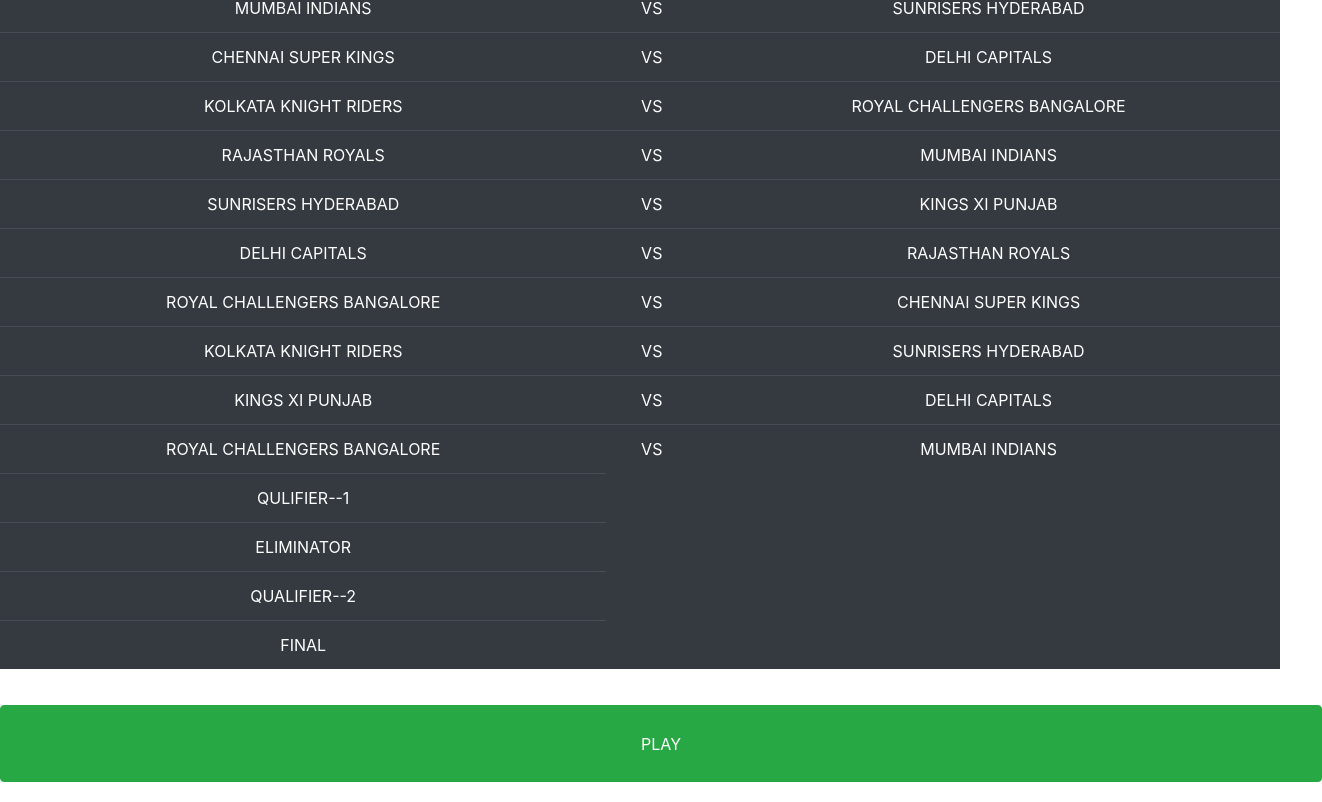
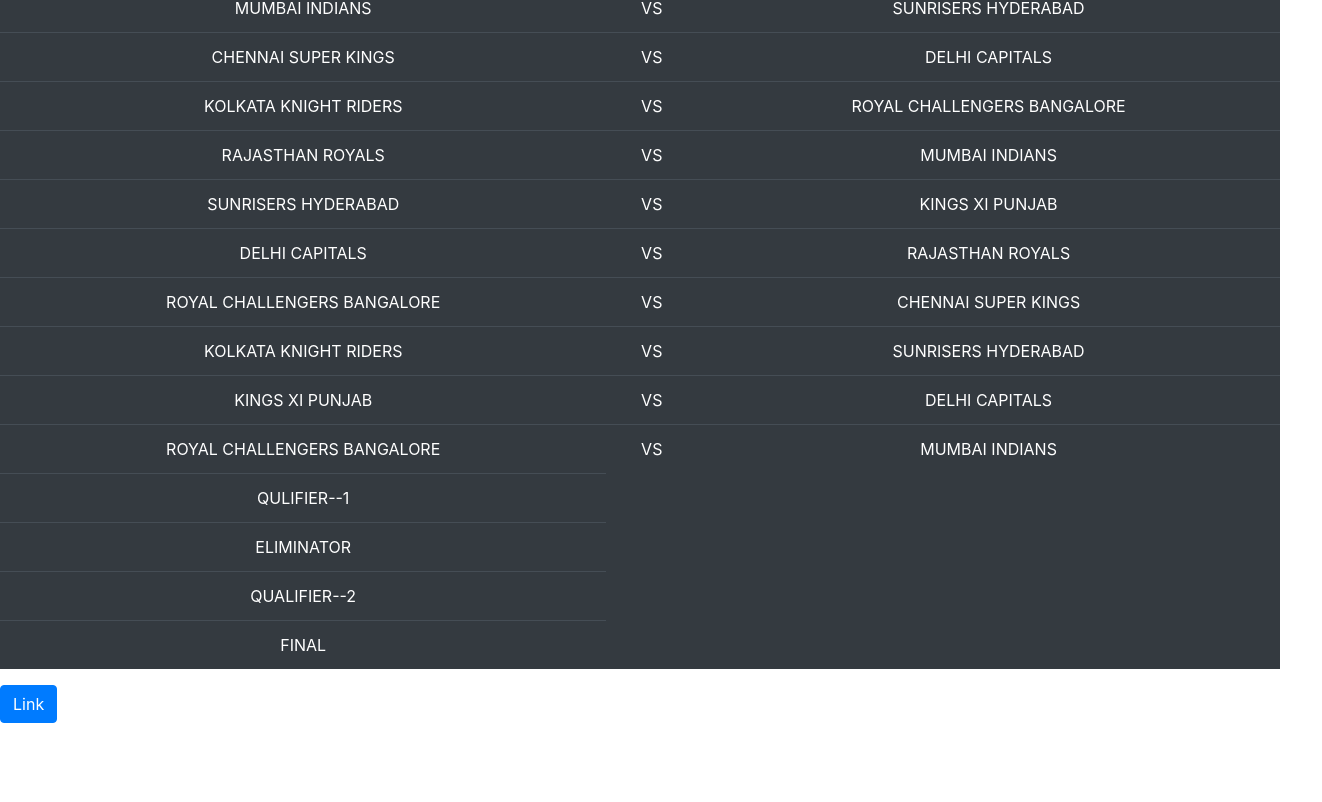
Before and after one commit to ribhupramanik/DREAMS, a website: page players.html in a window 1280 px wide. Shown: the part 2480-3282 px from the top of the page, 1322 px wide, since content can reach past the window. After the commit the page ends 3203 px from the top, so only its background shows below. Drawn offline with Linux system fonts and the light colour scheme.

Commit message:
Update players.html

```diff
--- a/players.html
+++ b/players.html
@@ -310,6 +310,6 @@
         <td>FINAL</td>
       </tr>
 </table>
-<a href="https://salty-badlands-09944.herokuapp.com/" <button type="button" class="btn2 btn btn-success" name="button">PLAY</button></a>
+<a class="btn btn-primary" href="https://salty-badlands-09944.herokuapp.com/" role="button">Link</a>
 </body>
 </html>
```
